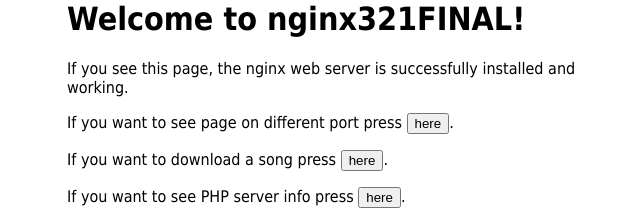
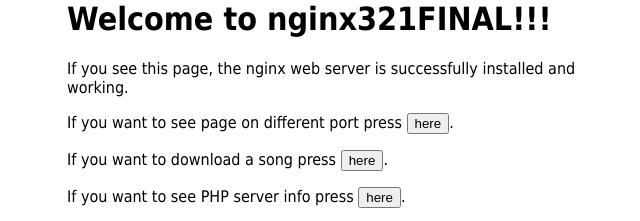
Before and after one commit to mpgrail13/task14, a plain HTML site: page nginx/html/index.html in a window 1280 px wide. Shown: the top 221 px of the page, 293-933 px from the left. Drawn offline with Linux system fonts and the light colour scheme.

Commit message:
Update index.html

```diff
--- a/nginx/html/index.html
+++ b/nginx/html/index.html
@@ -8,7 +8,7 @@ font-family: Tahoma, Verdana, Arial, sans-serif; }
 </style>
 </head>
 <body>
-<h1>Welcome to nginx321FINAL!</h1>
+<h1>Welcome to nginx321FINAL!!!</h1>
 <p>If you see this page, the nginx web server is successfully installed and
 working.</p>
 
```
